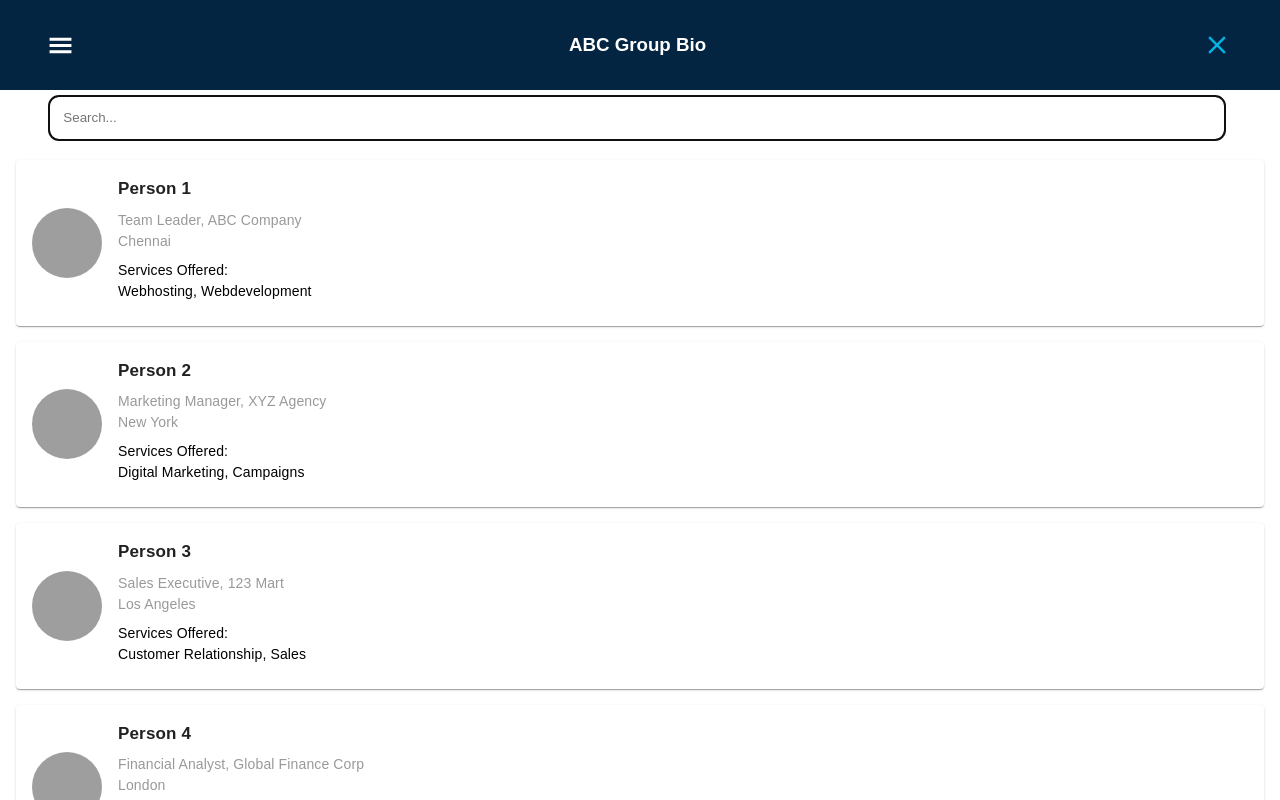
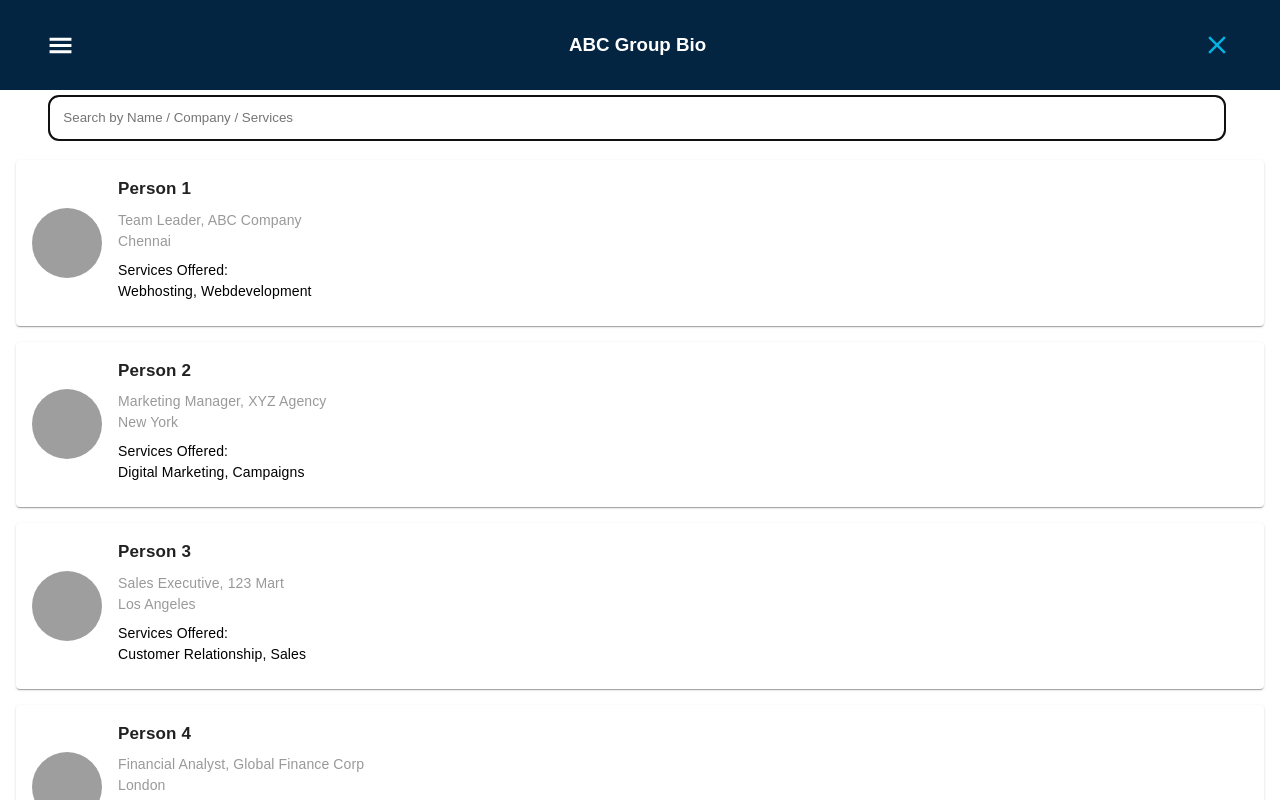
Before and after one commit to Anthoniselvi/group-bio, a Next.js app: page / in a window 1280 px wide. Both pictures are taken after a click on the icon 1217 px from the left and 45 px from the top of the page. Shown: the top 800 px of the page. Built offline with nearby package versions, Linux system fonts and the light colour scheme; grey boxes are pictures that could not be loaded.

Commit message:
search text changed in input

```diff
--- a/components/TopBar/Navbar.js
+++ b/components/TopBar/Navbar.js
@@ -60,7 +60,7 @@ const Navbar = ({ opened, setOpened }) => {
           <div className={styles.searchContainer}>
             <input
               type="text"
-              placeholder="Search..."
+              placeholder="Search by Name / Company / Services"
               className={styles.searchInput}
               value={searchQuery}
               onChange={handleSearchInputChange}
```
